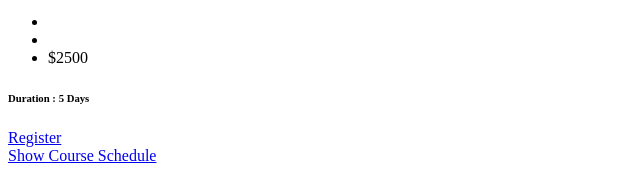
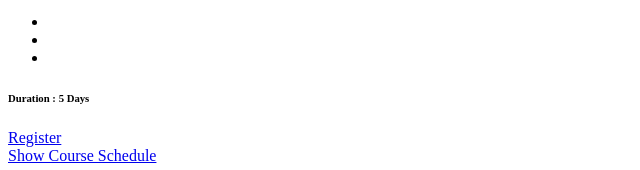
Before and after one commit to NativeScripting/nativescript-training-site, a Gatsby site: page /courses in a window 1280 px wide. Shown: the part 829-999 px from the top of the page, 0-640 px from the left. Built offline with nearby package versions, Linux system fonts and the light colour scheme; Gatsby itself is replaced by a stand-in of ours; some icons are missing.

Commit message:
removed price from course card

```diff
--- a/src/components/courses/courses-card.tsx
+++ b/src/components/courses/courses-card.tsx
@@ -42,7 +42,7 @@ export const CoursesCard: React.StatelessComponent<CoursesCardProps> = (
             <li>
               <img src="" alt="" />
             </li>
-            <li>${course.price}</li>
+            <li />
           </ul>
           <h6>Duration : {course.length}</h6>
           <a
```
